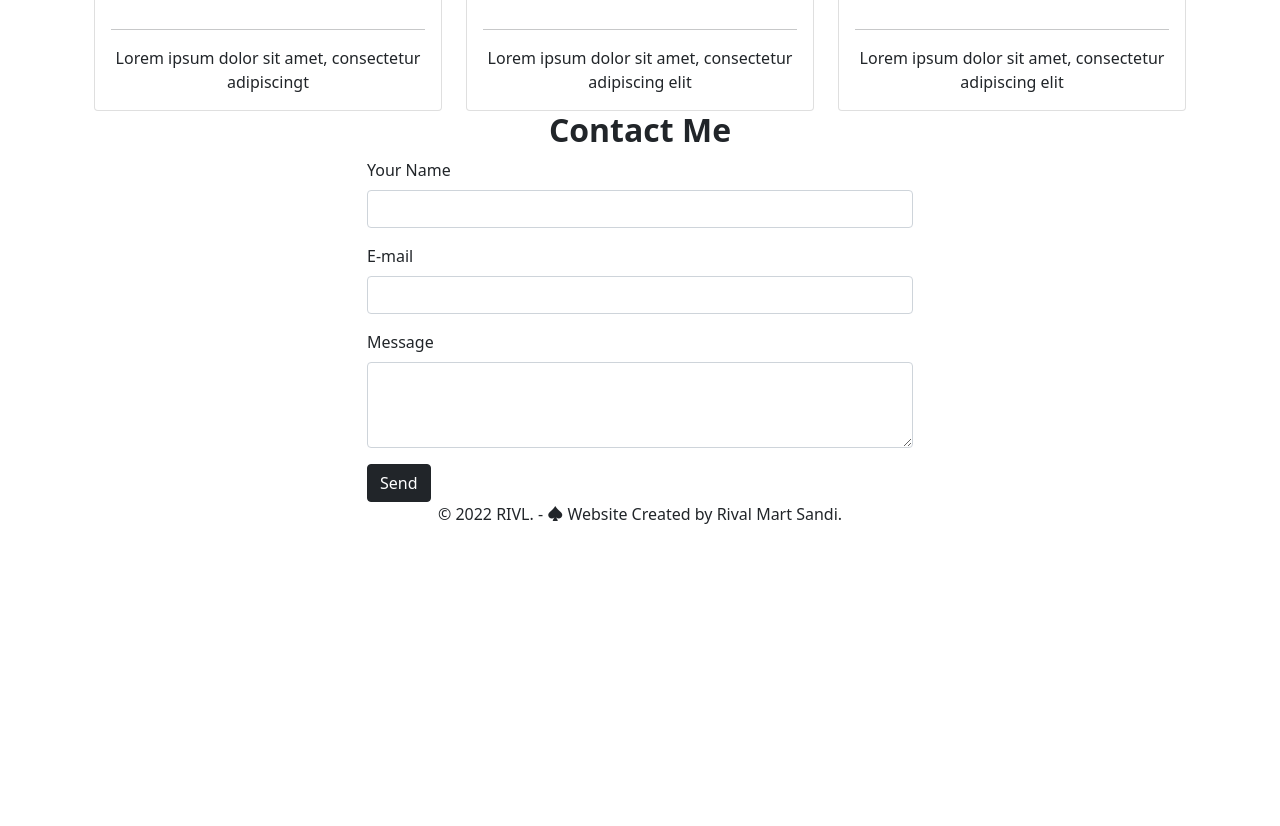
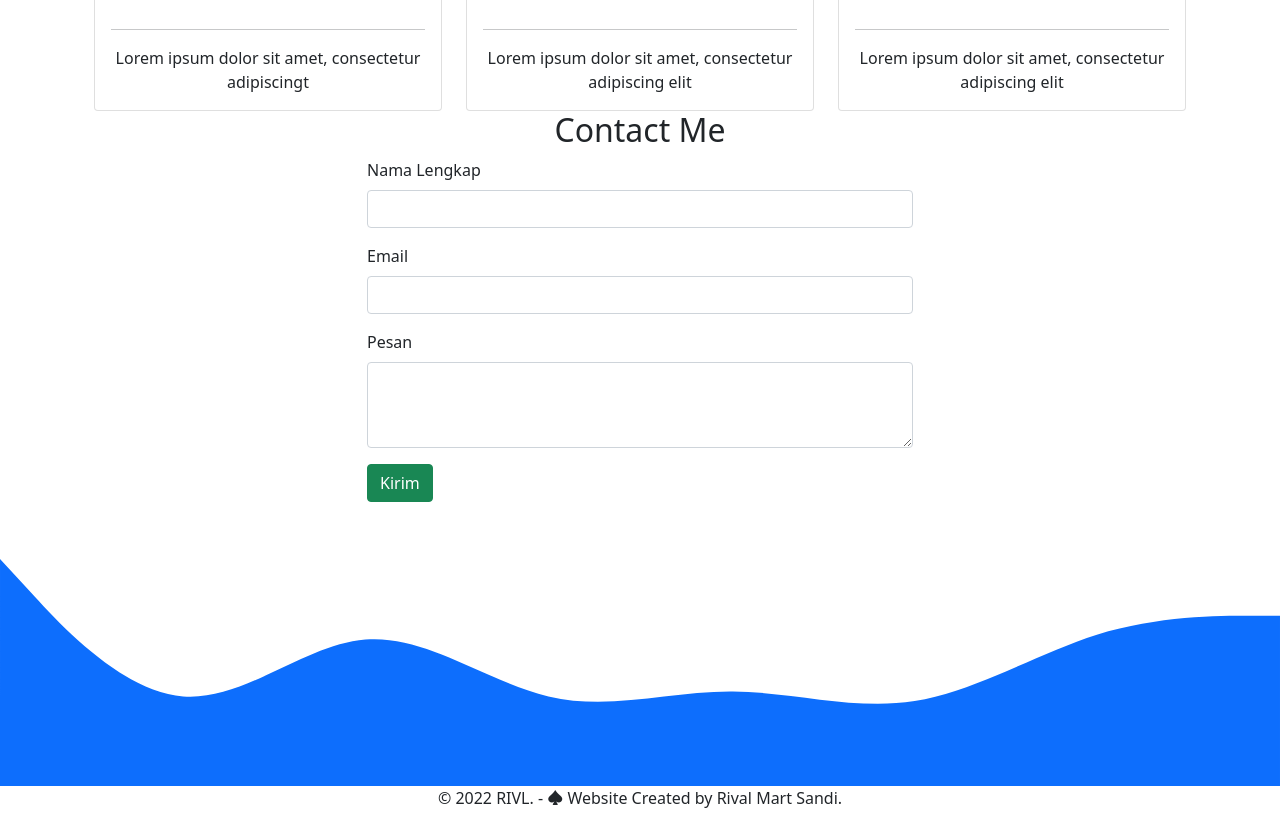
Before and after one commit to Rivalmarts270/2022, a plain HTML site: page index.html in a window 1280 px wide. Shown: the part 1611-2437 px from the top of the page. Before the commit the page ends 2153 px from the top, so only its background shows below. Drawn offline with nearby package versions, Linux system fonts and the light colour scheme.

Commit message:
Update index.html

```diff
--- a/index.html
+++ b/index.html
@@ -127,31 +127,55 @@
 
 
      <!-- Contact -->
-      <section class="contact">
+    <section id="contact">
       <div class="container">
-          <h2 class="text-center fw-bold">Contact Me</h2>
-          <div class="row justify-content-center">
-            <div class="col-md-6">
+        <div class="row text-center" data-aos="flip-up"  data-aos-duration="2000" data-aos-delay="200">
+          <div class="col">
+            <h2>Contact Me</h2>
+          </div>
+        </div>
+        <div class="row justify-content-center"data-aos="flip-up"  data-aos-duration="2000" data-aos-delay="200">
+          <div class="col-md-6" >
+            <div class="alert alert-success alert-dismissible fade show d-none my-alert" role="alert">
+              <strong>Terimakasih!</strong> Pesan anda sudah kami terima.
+              <button type="button" class="btn-close" data-bs-dismiss="alert" aria-label="Close"></button>
+            </div>
             <form name="email-respon">
               <div class="mb-3">
-                  <label for="name" class="form-label">Your Name</label>
+                <label for="name" class="form-label">Nama Lengkap</label>
                 <input type="text" class="form-control" id="name" aria-describedby="name" name="nama" />
               </div>
               <div class="mb-3">
-                  <label for="emai" class="form-label">E-mail</label>
+                <label for="emai" class="form-label">Email</label>
                 <input type="email" class="form-control" id="email" aria-describedby="email" name="email" />
               </div>
               <div class="mb-3">
-                  <label for="pesan" class="form-label">Message</label>
+                <label for="pesan" class="form-label">Pesan</label>
                 <textarea class="form-control" id="pesan" rows="3" name="pesan"></textarea>
               </div>
-                <button type="submit" class="btn btn-dark btn-kirim">Send</button>
+              <button type="submit" class="btn btn-success btn-kirim">Kirim</button>
+              <button class="btn btn-primary btn-loading d-none" type="button" disabled>
+                <span class="spinner-border spinner-border-sm" role="status" aria-hidden="true"></span>
+                Loading...
+              </button>
             </form>
           </div>
         </div>
       </div>
+      <svg xmlns="http://www.w3.org/2000/svg" viewBox="0 0 1440 320">
+        <path
+          fill="#0d6efd"
+          fill-opacity="1"
+          d="M0,64L34.3,101.3C68.6,139,137,213,206,218.7C274.3,224,343,160,411,154.7C480,149,549,203,617,218.7C685.7,235,754,213,823,213.3C891.4,213,960,235,1029,224C1097.1,213,1166,171,1234,149.3C1302.9,128,1371,128,1406,128L1440,128L1440,320L1405.7,320C1371.4,320,1303,320,1234,320C1165.7,320,1097,320,1029,320C960,320,891,320,823,320C754.3,320,686,320,617,320C548.6,320,480,320,411,320C342.9,320,274,320,206,320C137.1,320,69,320,34,320L0,320Z"
+        ></path>
+      </svg>
     </section>
-    <!-- Contact -->
+    <!-- Akhir Contact -->
+
+
+
+
+
 
     <!-- Footer -->
     <footer class="text-center">
```
Lines whose indentation alone changed are shown as unchanged.
